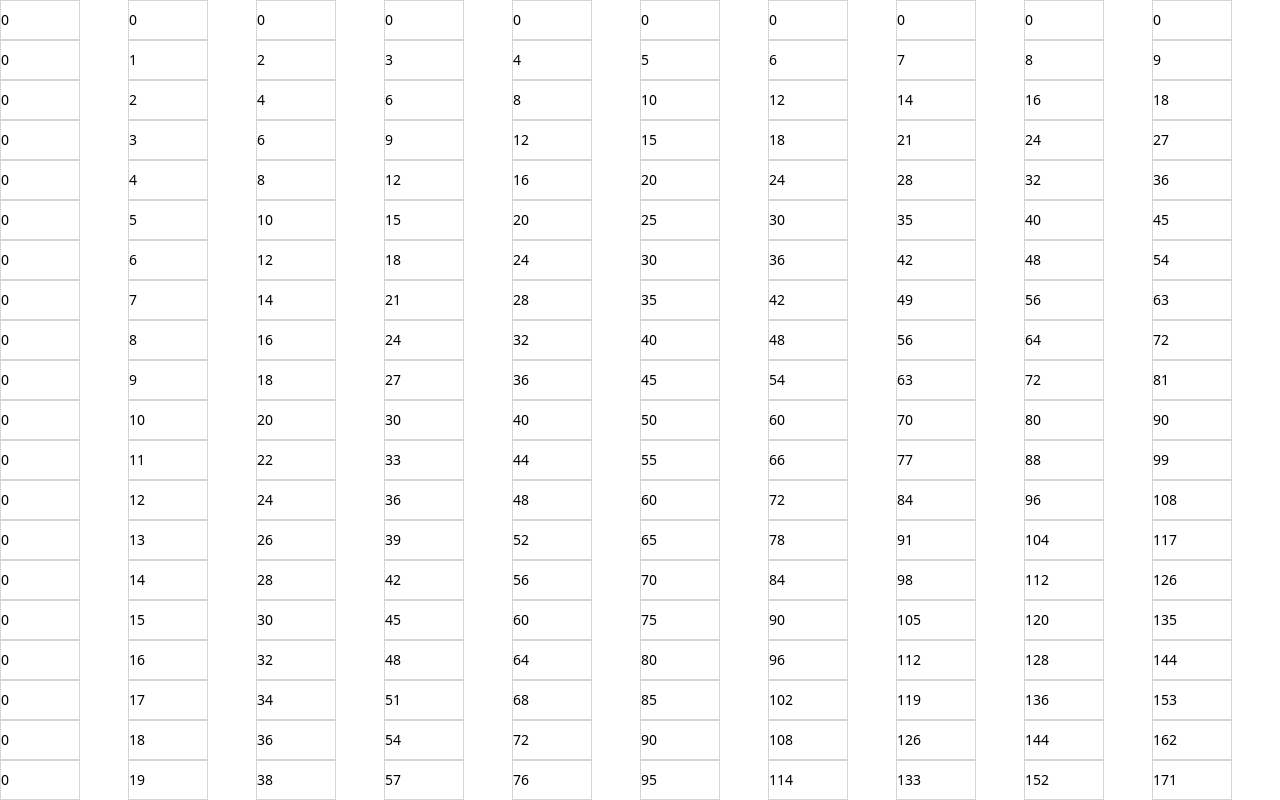
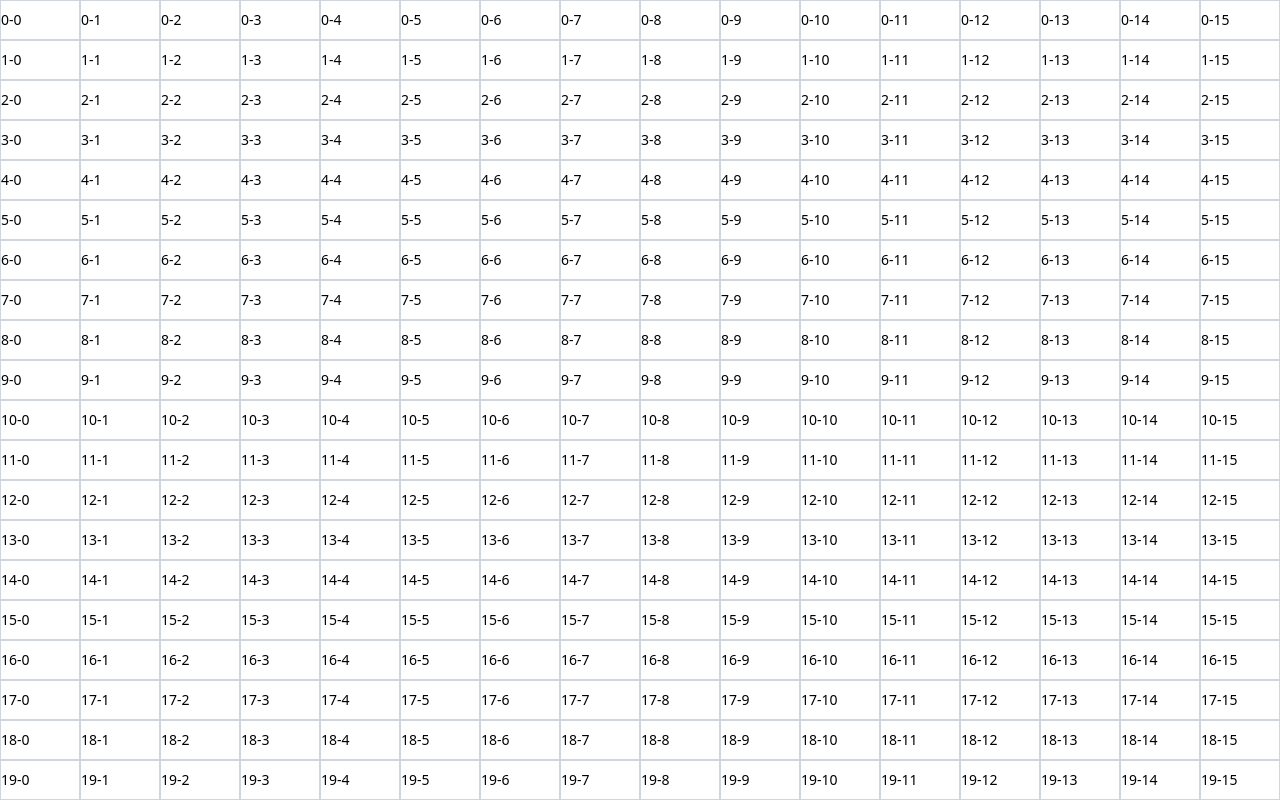
Before and after one commit to GucioWons/excelizer, a React (Vite) app: page / in a window 1280 px wide. Built offline with nearby package versions, Linux system fonts and the light colour scheme.

Commit message:
Extendable-sheet

```diff
--- a/src/components/Cell.tsx
+++ b/src/components/Cell.tsx
@@ -6,9 +6,9 @@ export interface CellProps {
 function Cell(props: CellProps) {
     return (
         <div
-            className="border border-gray-300 w-20 h-10 flex items-center text-sm"
+            className="border border-gray-300 w-20 h-10 flex-shrink-0 flex items-center text-sm"
         >
-            {props.row * props.column}
+            {props.row + '-' + props.column}
         </div>
     );
 }
--- /dev/null
+++ b/src/components/Row.tsx
@@ -0,0 +1,24 @@
+import Cell from "./Cell.tsx";
+
+export interface RowProps {
+    index: number;
+    columns: number;
+}
+
+function Row(props: RowProps) {
+    return (
+        <div
+            key={props.index}
+            className="flex flex-row"
+        >
+            {Array.from({length: props.columns}).map((_, colIdx) => (
+                <Cell
+                    row={props.index}
+                    column={colIdx}
+                />
+            ))}
+        </div>
+    );
+}
+
+export default Row;
--- a/src/components/Sheet.tsx
+++ b/src/components/Sheet.tsx
@@ -1,22 +1,53 @@
-import Cell from "./Cell.tsx";
+import {useEffect, useRef, useState} from "react";
+import Row from "./Row.tsx";
 
 function Sheet() {
-    const rows = 20;
-    const columns = 10;
+    const CELL_WIDTH = 80;
+    const CELL_HEIGHT = 40;
+
+    const [dimensions, setDimensions] = useState({ rows: 0, columns: 0 });
+    const containerRef = useRef<HTMLDivElement>(null);
+
+    useEffect(() => {
+        const rawColumns = window.innerWidth / CELL_WIDTH;
+        const rawRows = window.innerHeight / CELL_HEIGHT;
+
+        const columns = Math.floor(rawColumns * 1.25);
+        const rows = Math.floor(rawRows * 1.25);
+
+        setDimensions({ rows, columns });
+    }, []);
+
+    function handleScroll() {
+        const container = containerRef.current;
+        if (!container) return;
+
+        const nearRight = container.scrollLeft + container.clientWidth >= container.scrollWidth - 5;
+        const nearBottom = container.scrollTop + container.clientHeight >= container.scrollHeight - 5;
+
+        if (nearRight || nearBottom) {
+            setDimensions(prev => {
+                const newRows = Math.floor(prev.rows * 1.5);
+                const newColumns = Math.floor(prev.columns * 1.5);
+
+                if (newRows === prev.rows && newColumns === prev.columns) return prev;
+
+                return { rows: newRows, columns: newColumns };
+            });
+        }
+    }
+
+    const { rows, columns } = dimensions;
 
     return (
         <div
-            className="grid grid-cols-10"
+            ref={containerRef}
+            onScroll={handleScroll}
+            className="w-screen h-screen overflow-auto flex flex-col"
         >
-            {Array.from({length: rows * columns}, (_, index) => {
-                const row = Math.floor(index / columns);
-                const col = index % columns;
-                return <Cell
-                    key={`${row}-${col}`}
-                    row={row}
-                    column={col}
-                />;
-            })}
+            {Array.from({ length: rows }).map((_, index) => (
+                <Row index={index} columns={columns} />
+            ))}
         </div>
     );
 }
```
